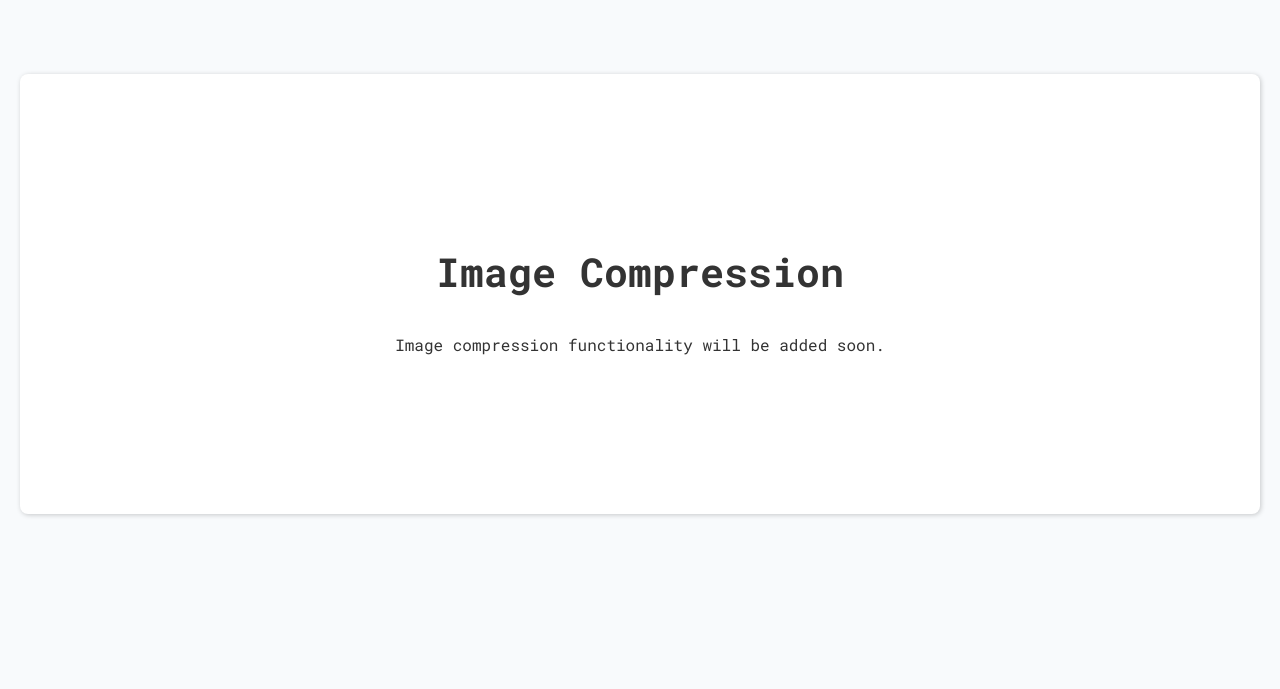
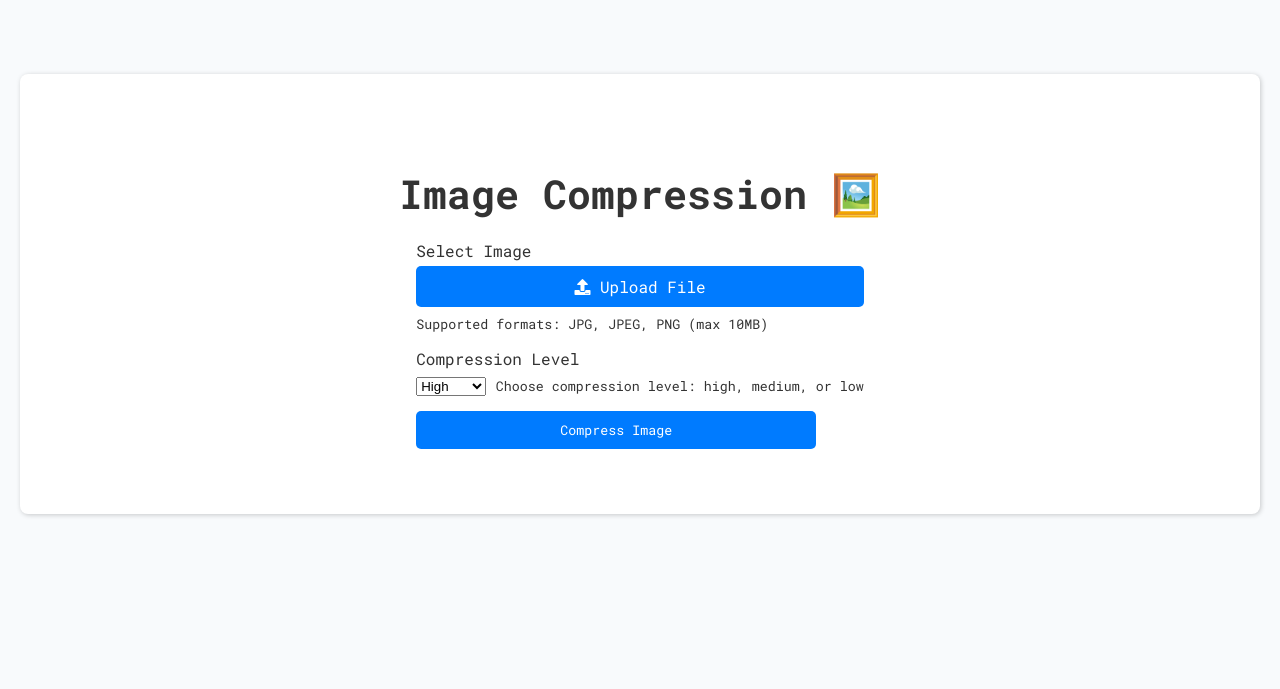
Before and after one commit to MohamedAhmedKhalaf/SqueezeBox, a Flask app: template templates/image.html in a window 1280 px wide. Shown: the part 81-770 px from the top of the page. Run offline with Flask 3, Linux system fonts and the light colour scheme; the template is opened without the code that fills it: values that come from a table or form of the project are taken from there, others are empty; some libraries are stand-ins or nearby versions.

Commit message:
Update image.html

```diff
--- a/templates/image.html
+++ b/templates/image.html
@@ -1,6 +1,66 @@
 {% extends 'base.html' %}
 
 {% block content %}
-    <h1>Image Compression</h1>
-    <p>Image compression functionality will be added soon.</p>
+<div class="container">
+  <h1>Image Compression 🖼️</h1>
+
+  {% with messages = get_flashed_messages(with_categories=true) %}
+  {% if messages %}
+  {% for category, message in messages %}
+  <div class="alert alert-{{ category }} alert-dismissible fade show" role="alert">
+    {{ message }}
+    <button type="button" class="close" data-dismiss="alert">
+      <span>&times;</span>
+    </button>
+  </div>
+  {% endfor %}
+  {% endif %}
+  {% endwith %}
+
+  <form method="post" enctype="multipart/form-data">
+    {{ form.hidden_tag() }}
+
+    <!-- File Upload Input -->
+    <div class="form-group">
+      {{ form.image_file.label }}
+      <label for="image_file" class="custom-file-label up">
+        <i class="fas fa-upload"></i> Upload File
+      </label>
+      {{ form.image_file(class="form-control-file d-none test", id="image_file") }}
+      {% if form.image_file.errors %}
+      {% for error in form.image_file.errors %}
+      <span class="text-danger">{{ error }}</span>
+      {% endfor %}
+      {% endif %}
+      <small class="form-text text-muted">
+        Supported formats: JPG, JPEG, PNG (max 10MB)
+      </small>
+    </div>
+
+    <!-- Compression Level Input -->
+    <div class="form-group">
+      {{ form.compression_level.label }}
+      {{ form.compression_level(class="form-control") }}
+      {% if form.compression_level.errors %}
+      {% for error in form.compression_level.errors %}
+      <span class="text-danger">{{ error }}</span>
+      {% endfor %}
+      {% endif %}
+      <small class="form-text text-muted">
+        Choose compression level: high, medium, or low
+      </small>
+    </div>
+
+    <!-- Submit Button -->
+    {{ form.submit(class="btn btn-primary") }}
+  </form>
+</div>
+
+<script>
+  document.getElementById("image_file").addEventListener("change", function () {
+    const label = document.querySelector(".custom-file-label");
+    const fileName = this.files[0] ? this.files[0].name : "Upload File";
+    label.innerHTML = `<i class="fas fa-upload"></i> ${fileName}`;
+  });
+</script>
 {% endblock %}
```
